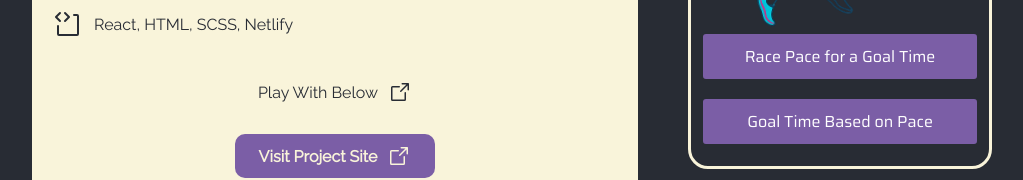
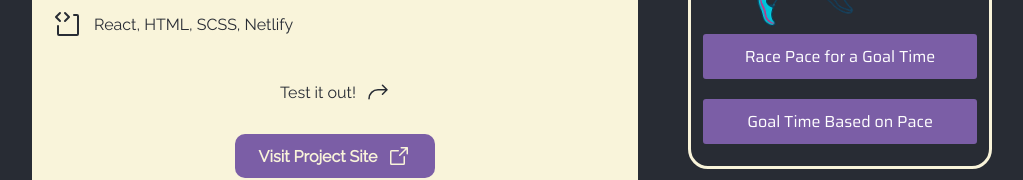
Before and after one commit to cgroark/portfolio2025, a React (Create React App) app: page /projects in a window 1280 px wide. Shown: the part 1012-1192 px from the top of the page, without its empty margins (128-1151 px from the left). Built offline with nearby package versions, Linux system fonts and the light colour scheme.

Commit message:
update about style cards

```diff
--- a/src/views/About.js
+++ b/src/views/About.js
@@ -32,9 +32,14 @@ const HeadShot = styled.img`
   border: 3px solid ${props => props.theme.offWhite};
   margin-right: -60px;
   z-index: 1;
+  transition: all 200ms cubic-bezier(0.25, 0.1, 0.25, 1);
 
   @media (max-width: 768px) {
     width: 110px;
+  }
+
+  &:hover {
+    transform: scale(1.05);
   }
 `
 const Card = styled.div`
@@ -47,10 +52,15 @@ const Card = styled.div`
   height: fit-content;
   width: calc(50% - 60px);
   margin-top: ${({ marginTop }) => marginTop || '0'};
+  transition: all 200ms cubic-bezier(0.25, 0.1, 0.25, 1);
 
   @media (max-width: 768px) {
     width: 100%;
     margin-top: 0;
+  }
+
+  &:hover {
+    transform: translateY(-10px);
   }
 `;
 
--- a/src/views/Projects.js
+++ b/src/views/Projects.js
@@ -1,4 +1,9 @@
-import { ArrowSquareOutIcon, GithubLogoIcon, CodeIcon, CodeBlockIcon, BookOpenTextIcon, AngularLogoIcon, PersonSimpleRunIcon } from '@phosphor-icons/react';
+import {
+  ArrowBendUpRightIcon, ArrowBendRightDownIcon,
+  ArrowSquareOutIcon, GithubLogoIcon,
+  CodeIcon, CodeBlockIcon, BookOpenTextIcon,
+  AngularLogoIcon, PersonSimpleRunIcon
+} from '@phosphor-icons/react';
 import styled from 'styled-components';
 import bookends from '../assets/bookEnds.png';
 import PaceHeader from '../components/PaceHeader';
@@ -17,9 +22,14 @@ const Card = styled.div`
   border-radius: 10px;
   height: fit-content;
   width: calc(60% - 10px);
+  transition: all 200ms cubic-bezier(0.25, 0.1, 0.25, 1);
 
   @media (max-width: 768px) {
     width: 100%;
+  }
+
+  &:hover {
+    transform: translateY(-10px);
   }
 `;
 
@@ -27,9 +37,14 @@ const ProjectImage = styled.img`
   width: 300px;
   border-radius: 20px;
   border: solid 3px ${props => props.theme.offWhite};
+  transition: all 200ms cubic-bezier(0.25, 0.1, 0.25, 1);
 
   @media (max-width: 768px) {
     width: 100%;
+  }
+
+  &:hover {
+    transform: translateY(-10px);
   }
 `;
 
@@ -50,21 +65,43 @@ const ExternalButton = styled.a`
   }
 `;
 
-const NotificationButton = styled.div`
-  display: block;
-  margin: 20px auto 0 auto;
-  width: fit-content;
-  padding: 10px 24px;
-`;
+
 
 const PaceSection = styled.div`
   border-radius: 20px;
   border: solid 3px ${props => props.theme.offWhite};
   width: calc(30% - 10px);
   padding: 20px 10px;
+  transition: all 200ms cubic-bezier(0.25, 0.1, 0.25, 1);
 
   @media (max-width: 768px) {
     width: 100%;
+  }
+
+  &:hover {
+    transform: translateY(-10px);
+  }
+`;
+
+const ArrowUp = styled.div`
+  display: block;
+  margin: 20px auto 0 auto;
+  width: fit-content;
+  padding: 10px 24px;
+
+  @media (max-width: 768px) {
+    display: none;
+  }
+`;
+
+const ArrowDown = styled.div`
+  margin: 20px auto 0 auto;
+  width: fit-content;
+  padding: 10px 24px;
+  display: none;
+
+  @media (max-width: 768px) {
+    display: block;
   }
 `;
 
@@ -146,12 +183,12 @@ function Projects() {
               React, HTML, SCSS, Netlify
             </p>
           </div>
-          <NotificationButton>
-            <div style={{ display: 'flex', alignItems: 'center', gap: '10px' }}>
-              Play With Below
-              <ArrowSquareOutIcon size={24} />
-            </div>
-          </NotificationButton>
+            <ArrowUp>
+              <div style={{ display: 'flex', alignItems: 'center', gap: '10px' }}>
+                Test it out!
+                <ArrowBendUpRightIcon size={24} />
+              </div>
+            </ArrowUp>
           <ExternalButton
             href="https://race-pace-yourself.netlify.app/"
             target="_blank"
@@ -162,6 +199,12 @@ function Projects() {
               <ArrowSquareOutIcon size={24} />
             </div>
           </ExternalButton>
+          <ArrowDown>
+              <div style={{ display: 'flex', alignItems: 'center', gap: '10px' }}>
+                Test it out!
+                <ArrowBendRightDownIcon size={24} />
+              </div>
+            </ArrowDown>
         </Card>
         <PaceSection>
           <PaceHeader />
```
